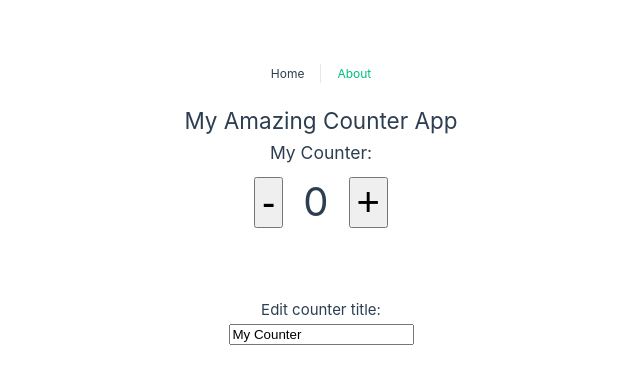
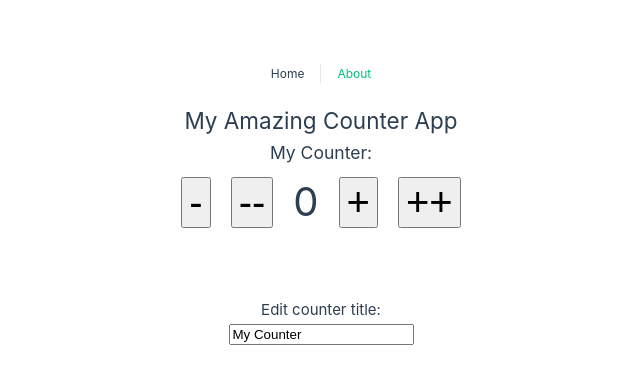
Before and after one commit to KarlHeitmann/ejercicicios_vuejs, a Vue app: page / in a window 1280 px wide. Shown: the top 384 px of the page, without its empty margins (319-959 px from the left). Built offline with nearby package versions, Linux system fonts and the light colour scheme.

Commit message:
listo con metodos

```diff
--- a/src/views/HomeView.vue
+++ b/src/views/HomeView.vue
@@ -3,9 +3,11 @@
     <h2>{{ appTitle }}</h2>
     <h3>{{ counterData.title }}:</h3>
     <div>
-      <button @click="decreaseCounter" class="btn">-</button>
+      <button @click="decreaseCounter(1, $event)" class="btn">-</button>
+      <button @click="decreaseCounter(2, $event)" class="btn">--</button>
       <span class="counter">{{ counterData.count }}</span>
-      <button @click="increaseCounter" class="btn">+</button>
+      <button @click="increaseCounter(1, $event)" class="btn">+</button>
+      <button @click="increaseCounter(2, $event)" class="btn">++</button>
     </div>
 
     <div class="edit">
@@ -29,13 +31,15 @@
   title: 'My Counter',
 })
 
-const increaseCounter = () => {
+const increaseCounter = (amount, e) => {
   // counter.value++ // Valido para el counter
-  counterData.count++
+  console.log(e)
+  counterData.count += amount
 }
-const decreaseCounter = () => {
+const decreaseCounter = (amount, e) => {
   // counter.value-- // Valido para el counter
-  counterData.count--
+  console.log(e)
+  counterData.count -= amount
 }
 </script>
 
```
